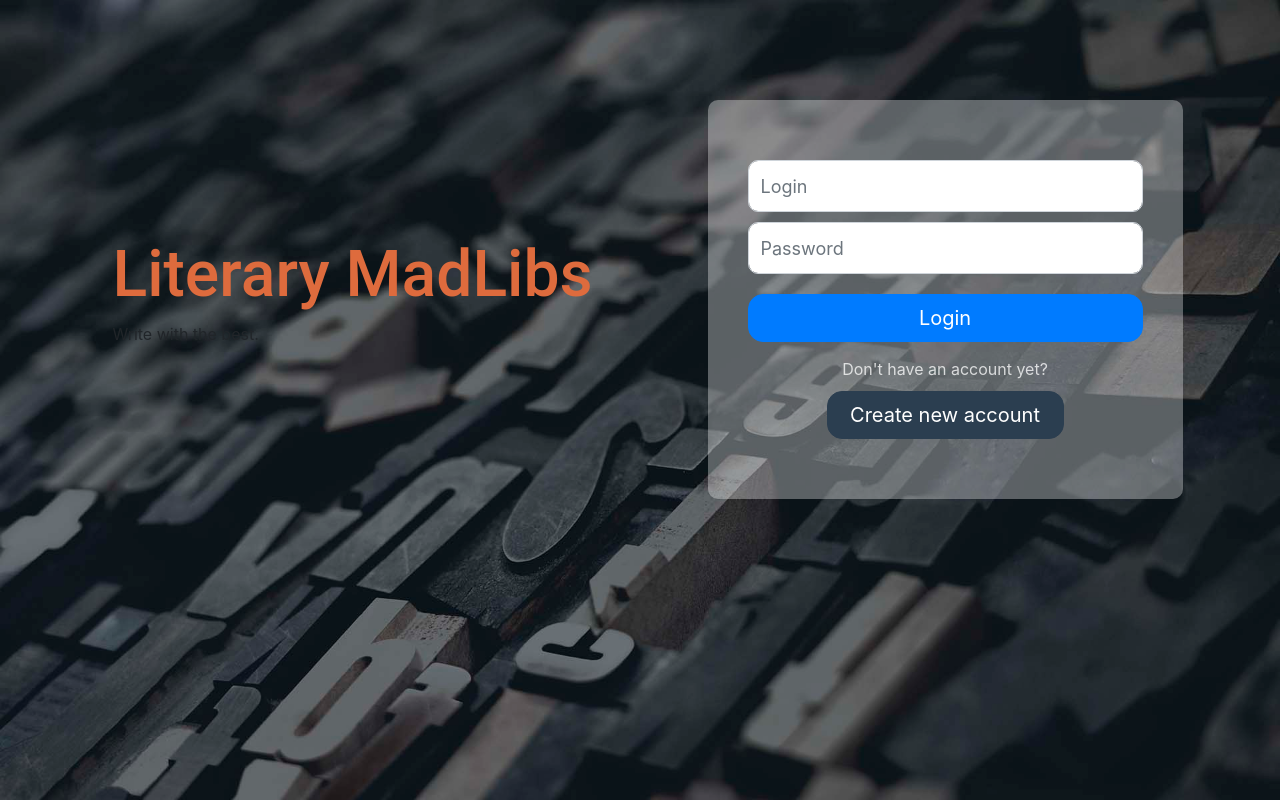
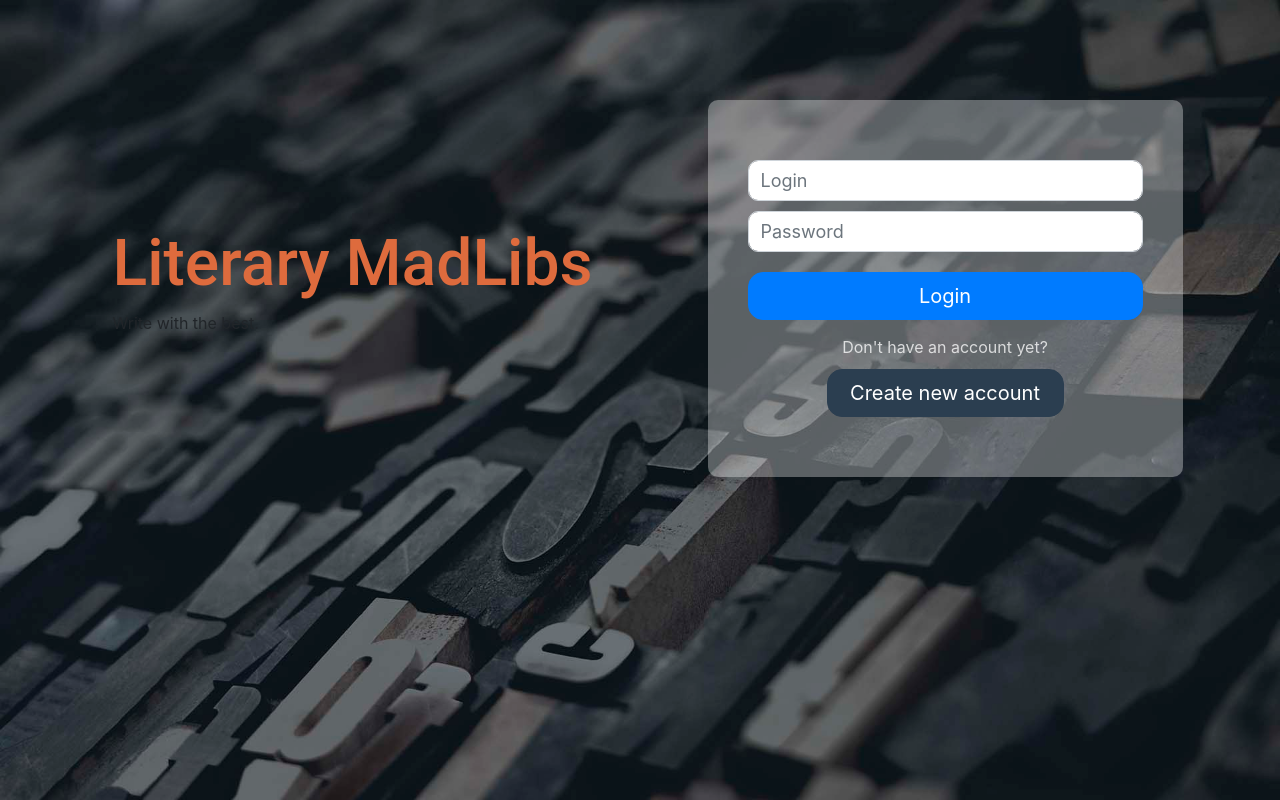
Before and after one commit to khake96/MadLibsProject2FrontEnd, an Angular app: page / in a window 1280 px wide. Built offline with nearby package versions, Linux system fonts and the light colour scheme.

Commit message:
change login.css

```diff
--- a/src/app/admin/login/login.component.css
+++ b/src/app/admin/login/login.component.css
@@ -9,8 +9,8 @@
 }
 
 .my-form-control {
-    padding-top: 25px;
-    padding-bottom: 25px;
+    padding-top: 15px;
+    padding-bottom: 15px;
     font-size: 18px;
     border-radius: 10px;
 }
```
